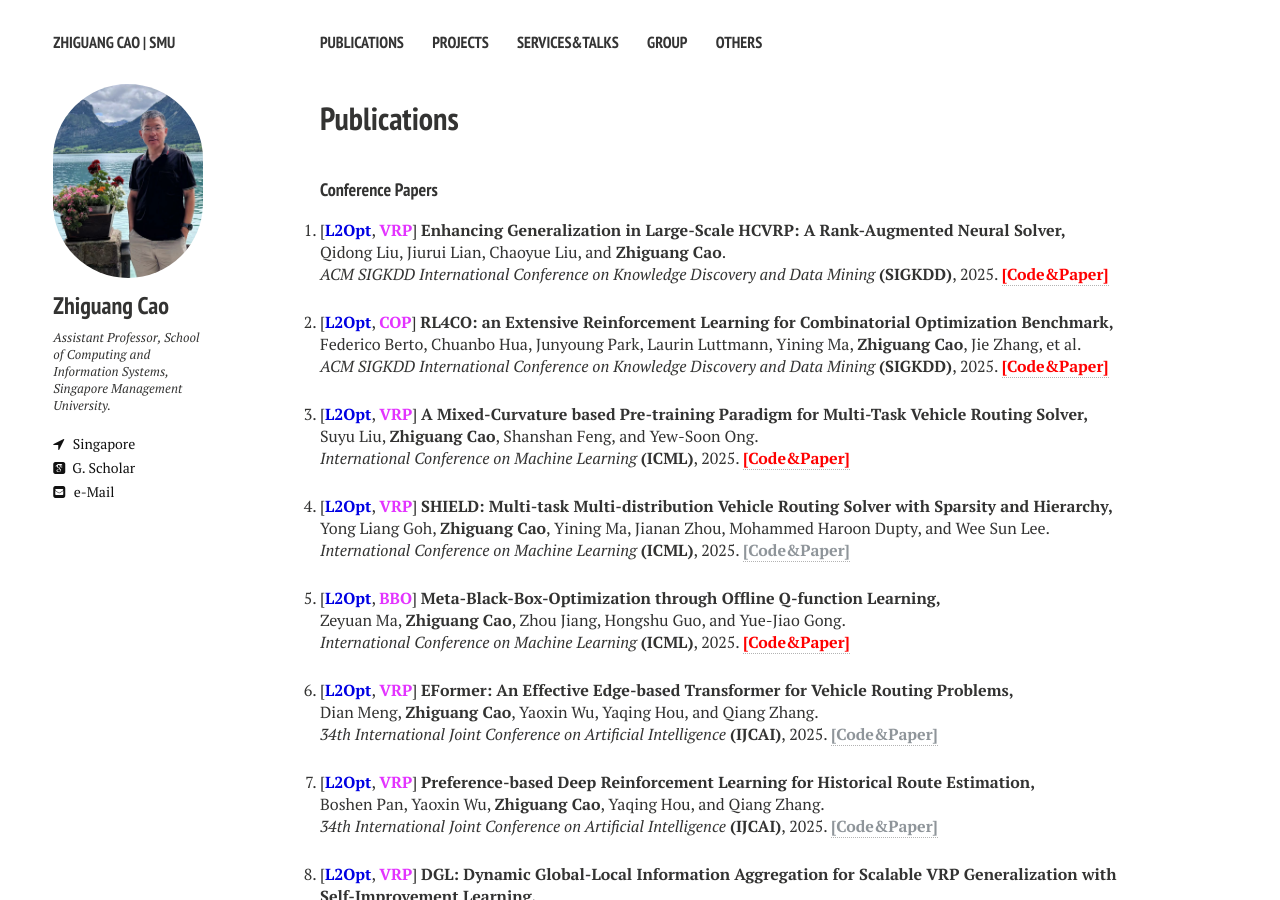
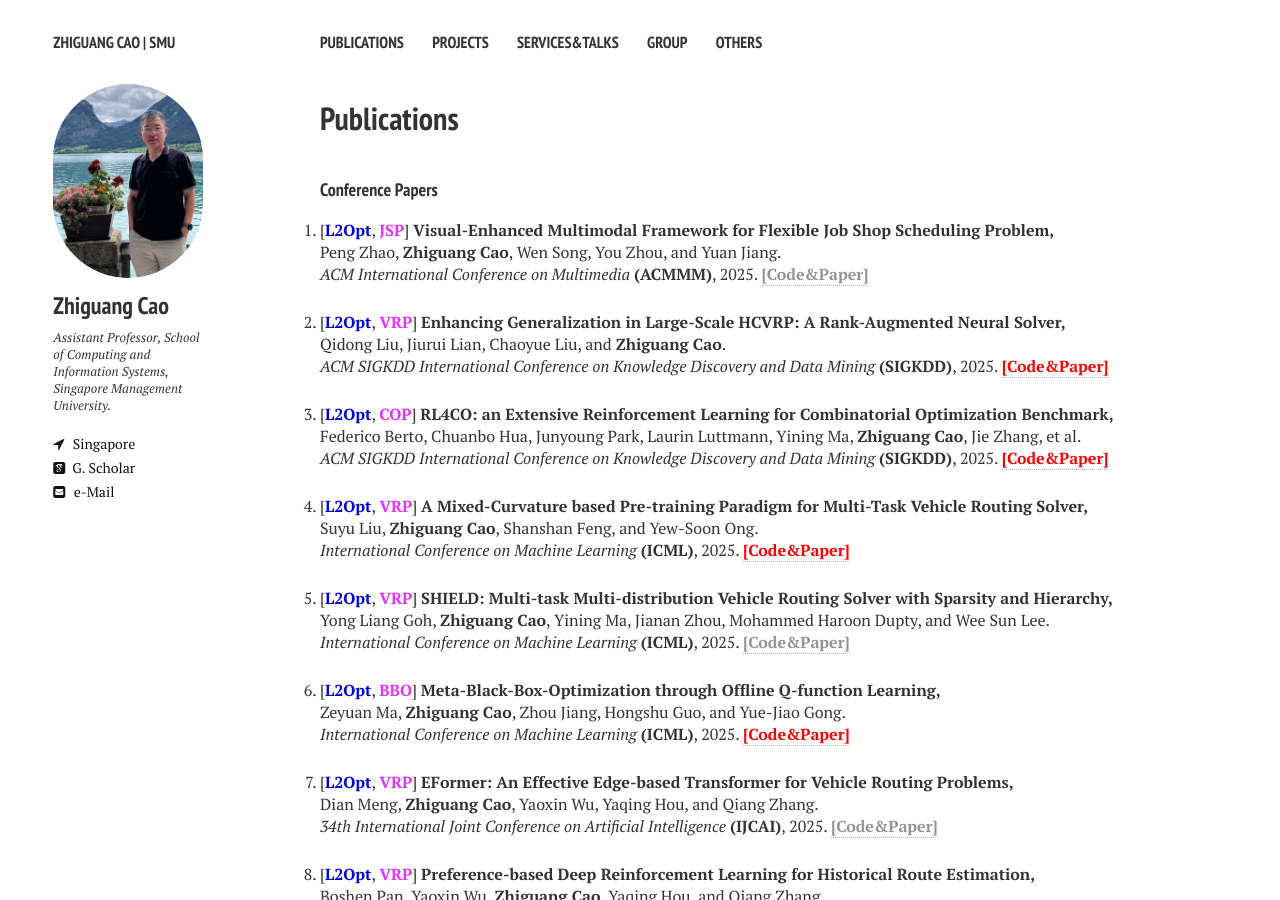
Before and after one commit to zhiguangcaosg/zhiguangcaosg.github.io, a Jekyll site: the page built from publications.md, in a window 1280 px wide and 900 px high. Built offline with Jekyll 4.4.1, drawn with Linux system fonts in a browser that asks for light colours; nearby versions of some CDN libraries.

Commit message:
Update publications.html

```diff
--- a/_layouts/publications.html
+++ b/_layouts/publications.html
@@ -89,6 +89,14 @@ div.bibtex pre { font-size: 75%; overflow: auto;  width: 100%; padding: 0em 0em;
 
     <!-- Item: Caelles2016 -->
 <ol style="padding-left:0px;">
+
+<li>
+<p>
+[<font color="#0000E3"><b>L2Opt</b></font>, <font color="#E333FF"><b>JSP</b></font>] <b>Visual-Enhanced Multimodal Framework for Flexible Job Shop Scheduling Problem,</b>
+<br> Peng Zhao, <b>Zhiguang Cao</b>, Wen Song, You Zhou, and Yuan Jiang.<br>
+<i> ACM International Conference on Multimedia</i> <b>(ACMMM)</b>, 2025. <a href="https://zhiguangcaosg.github.io/publications/"> <font color="#8F959A"><b>[Code&Paper]</b> </font></a>
+</p>
+</li>
 
 <li>
 <p>
```
